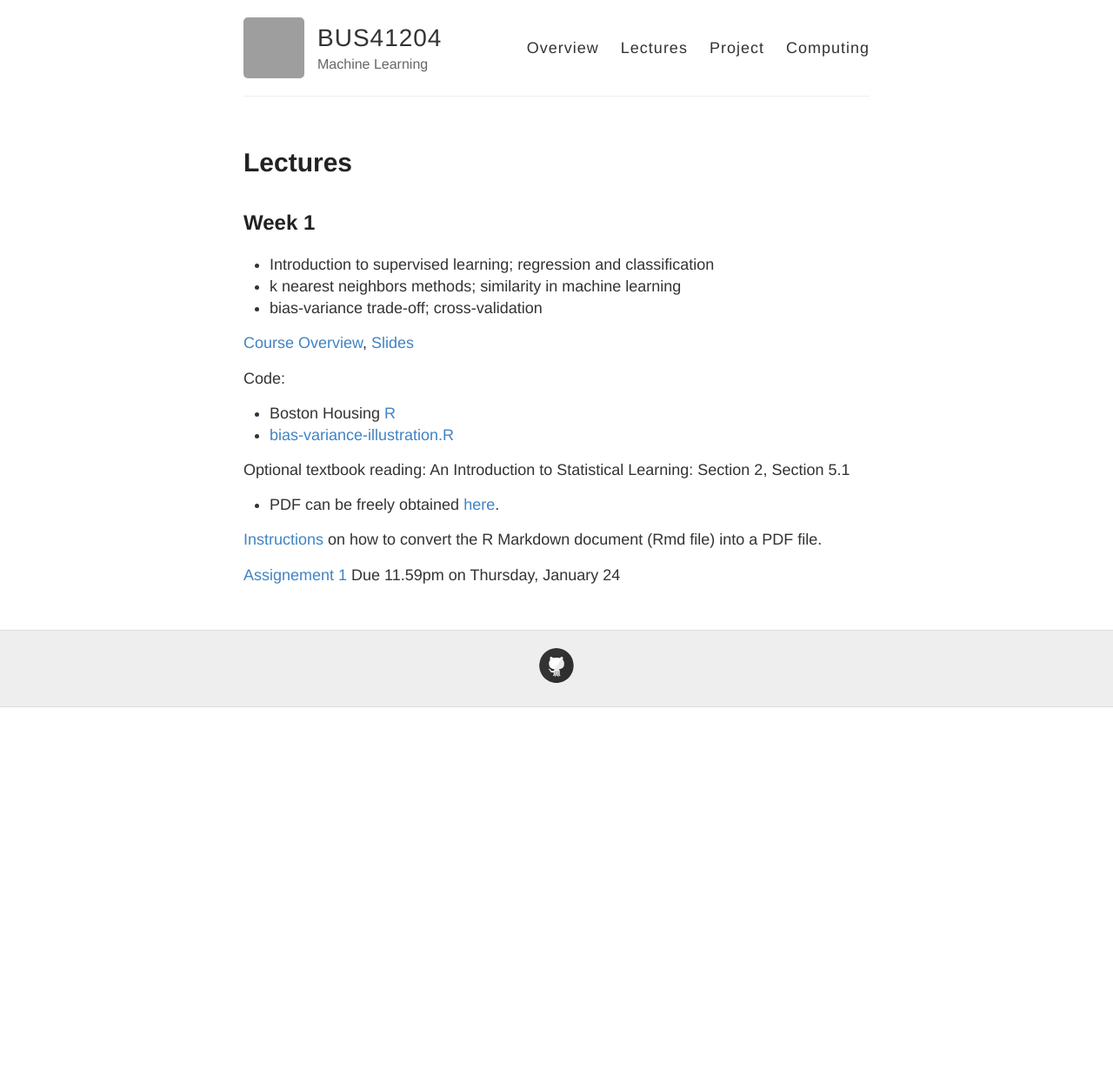
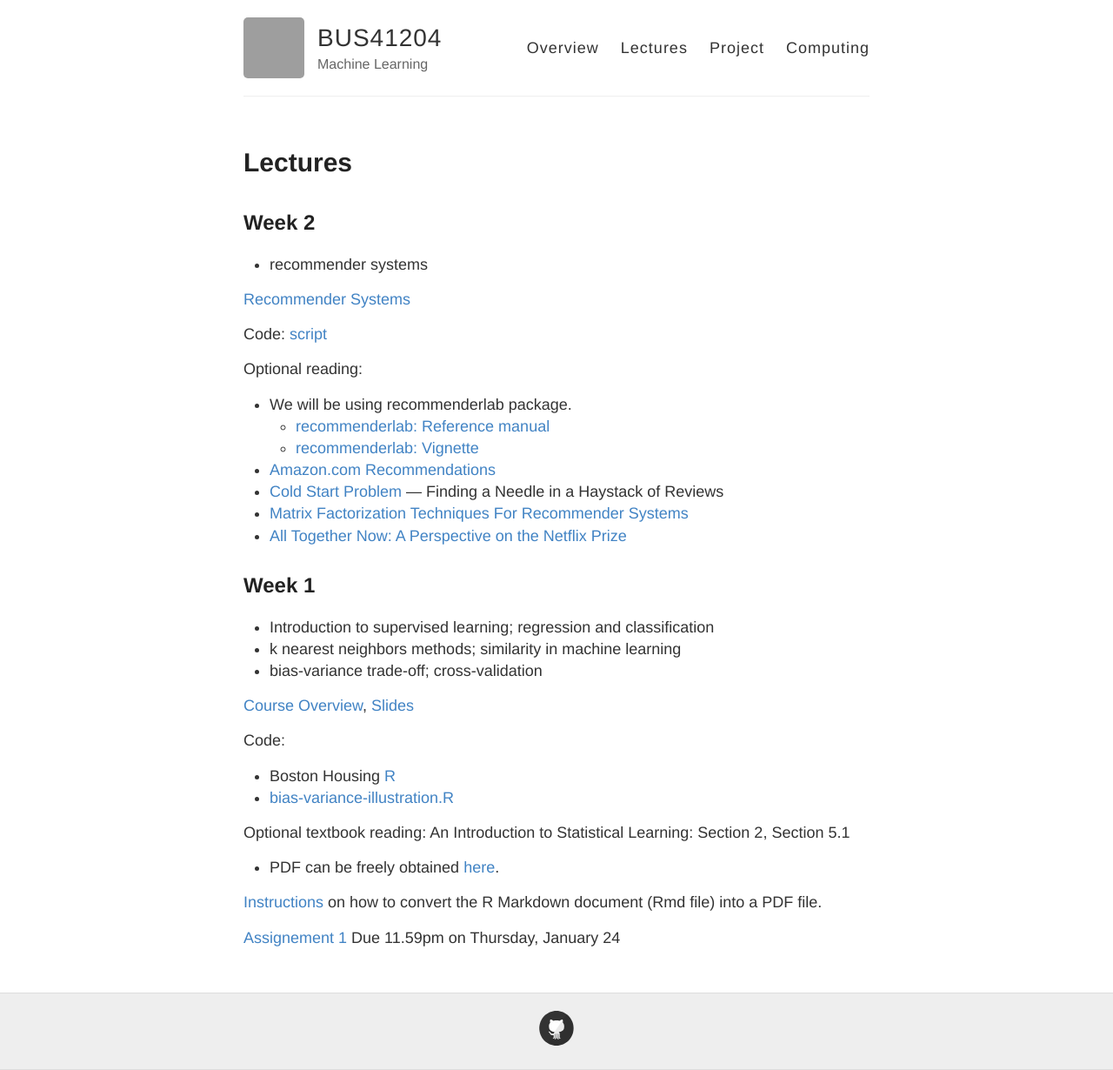
Before and after one commit to ChicagoBoothML/MLClass, a Jekyll site: the page built from lectures.md, in a window 1280 px wide. Shown: the whole page at 87% size. Built offline with Jekyll 4.4.1, drawn with Linux system fonts in a browser that asks for light colours; before the commit the page ends 900 px from its top, so only the background shows below that; grey boxes are pictures that could not be loaded.

Commit message:
Update lectures.md

```diff
--- a/lectures.md
+++ b/lectures.md
@@ -157,6 +157,28 @@ Optional reading:
 --->
 
 
+## Week 2
+
+* recommender systems
+
+[Recommender Systems](https://piazza.com/class_profile/get_resource/joa87ld16vd1qb/jr0x20i7grg76o)
+
+
+Code: [script](https://github.com/ChicagoBoothML/ML2017/tree/master/lec08)
+
+Optional reading:
+
+* We will be using recommenderlab package.
+  + [recommenderlab: Reference manual](https://cran.r-project.org/web/packages/recommenderlab/recommenderlab.pdf)
+  + [recommenderlab: Vignette](https://cran.r-project.org/web/packages/recommenderlab/vignettes/recommenderlab.pdf)
+* [Amazon.com Recommendations](http://www.cs.umd.edu/~samir/498/Amazon-Recommendations.pdf)
+* [Cold Start Problem](https://pdfs.semanticscholar.org/44af/1071f2b943b178ea8259e14fb0c722a3bcd4.pdf) ---  Finding a Needle in a Haystack of Reviews
+* [Matrix Factorization Techniques For Recommender Systems](https://datajobs.com/data-science-repo/Recommender-Systems-%5BNetflix%5D.pdf)
+* [All Together Now: A Perspective on the Netflix Prize](http://dx.doi.org/10.1080/09332480.2010.10739787)
+
+
+
+
 ## Week 1
 
 * Introduction to supervised learning; regression and classification
```
